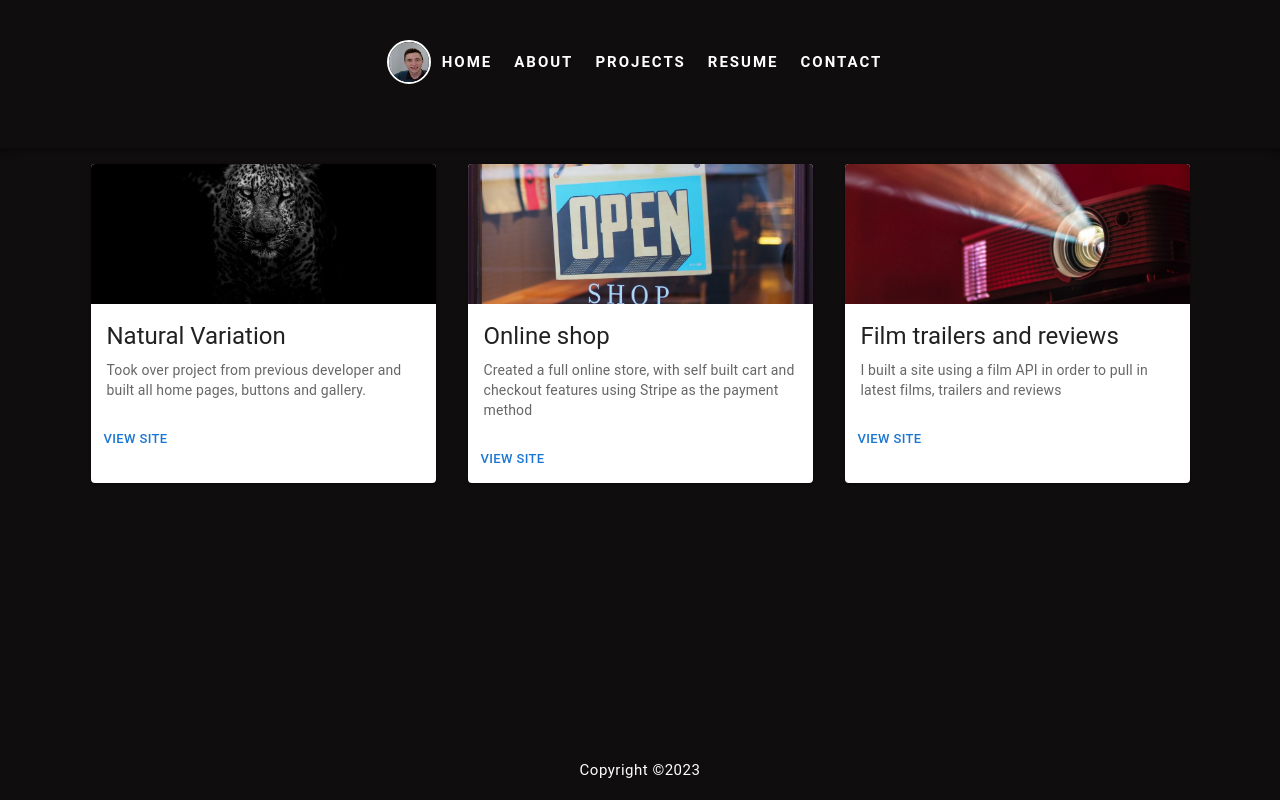
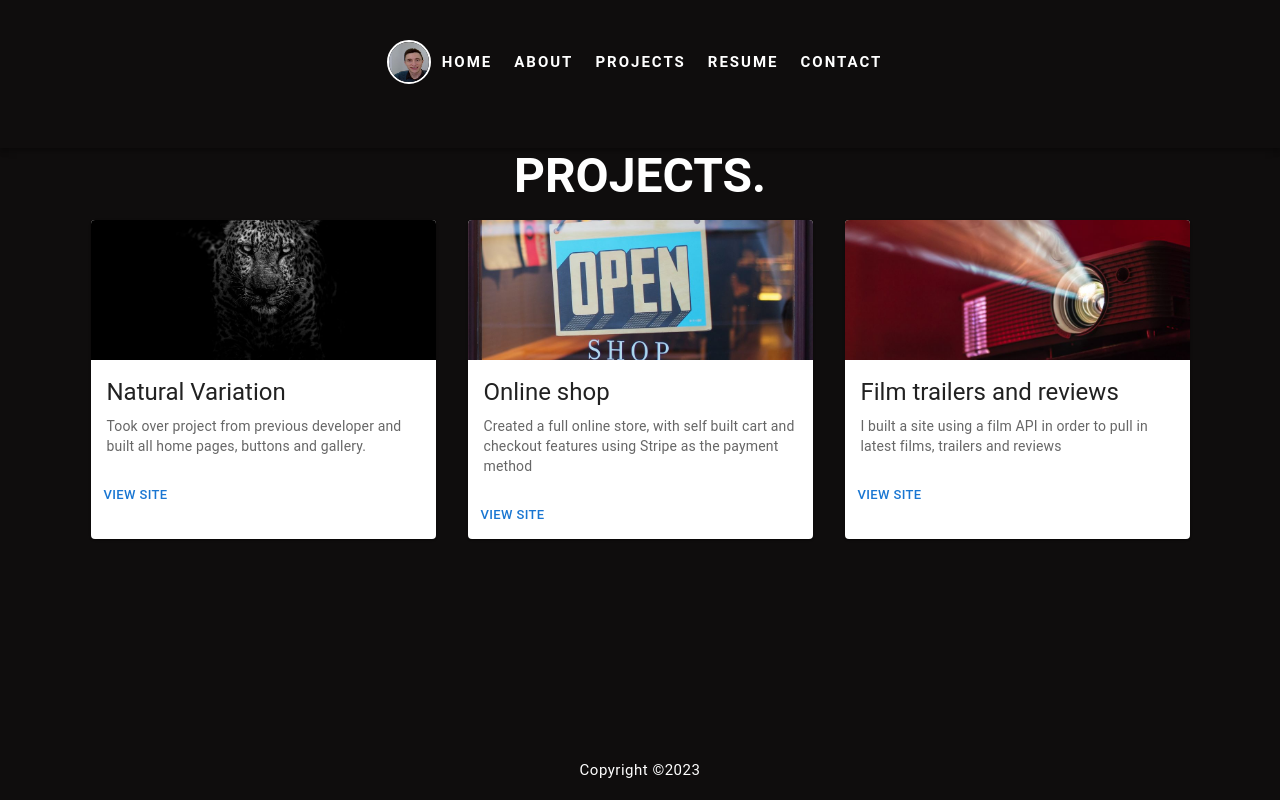
Before and after one commit to Russellgrd/portfolio_mui, a React (Create React App) app: page /projects in a window 1280 px wide. Built offline with nearby package versions, Linux system fonts and the light colour scheme.

Commit message:
added animation to home, about and projects page using Animista and keyframes

```diff
--- a/src/components/About.js
+++ b/src/components/About.js
@@ -1,10 +1,27 @@
 import { Box, Typography } from "@mui/material";
-import { Fade } from '@mui/material';
+import { Fade, keyframes } from '@mui/material';
 
 
 const About = () => {
 
     const shouldFade = true;
+
+    const slitInVertical = keyframes`
+        0% {
+            -webkit-transform: translateZ(-800px) rotateY(90deg);
+                    transform: translateZ(-800px) rotateY(90deg);
+            opacity: 0;
+        }
+        54% {
+            -webkit-transform: translateZ(-160px) rotateY(87deg);
+                    transform: translateZ(-160px) rotateY(87deg);
+            opacity: 1;
+        }
+        100% {
+            -webkit-transform: translateZ(0) rotateY(0);
+                    transform: translateZ(0) rotateY(0);
+        }
+    `
 
     const aboutPage = (<Box sx={{
         height:"60%",
@@ -13,7 +30,7 @@ const About = () => {
         flexDirection:'column',
         alignItems:'center'
         }} >
-        <Typography variant='h3' sx={{fontWeight:'bold', color:'common.white'}}>
+        <Typography variant='h3' sx={{fontWeight:'bold', color:'common.white',animation:`${slitInVertical} .5s ease`}}>
             ABOUT ME.
         </Typography>
         <Typography variant='body1' sx={{color:'common.white', mt:5, maxWidth:'70ch', lineHeight:2, textAlign:'center'}}>
--- a/src/components/Home.js
+++ b/src/components/Home.js
@@ -1,11 +1,30 @@
-import { Box, Typography, Button, IconButton } from '@mui/material';
+import { Box, Typography, Button, IconButton, keyframes } from '@mui/material';
 import { Fade } from '@mui/material';
 import GitHubIcon from '@mui/icons-material/GitHub';
 import { Link } from 'react-router-dom';
+import { useEffect } from 'react';
 
 const Home = () => {
 
     let shouldFade = true;
+
+    const slitInVertical = keyframes`
+        0% {
+            -webkit-transform: translateZ(-800px) rotateY(90deg);
+                    transform: translateZ(-800px) rotateY(90deg);
+            opacity: 0;
+        }
+        54% {
+            -webkit-transform: translateZ(-160px) rotateY(87deg);
+                    transform: translateZ(-160px) rotateY(87deg);
+            opacity: 1;
+        }
+        100% {
+            -webkit-transform: translateZ(0) rotateY(0);
+                    transform: translateZ(0) rotateY(0);
+        }
+    `
+
 
 
     const homePage = (<Box sx={{
@@ -13,9 +32,15 @@ const Home = () => {
             width:'80%',
             display:'flex',
             flexDirection:'column',
-            alignItems:'center'
+            alignItems:'center',
             }} >
-            <Typography variant='h3' sx={{fontWeight:'bold', color:'common.white', textAlign:'center'}}>
+            <Typography variant='h3' sx={
+                {fontWeight:'bold',
+                color:'common.white',
+                textAlign:'center',
+                animation:`${slitInVertical} .5s ease`
+                }}>
+
                 HELLO, I AM RUSSELL.
             </Typography>
             <Typography variant='body1' sx={{color:'common.white', mt:5, maxWidth:'70ch', lineHeight:2, textAlign:'center'}}>
--- a/src/components/Projects.js
+++ b/src/components/Projects.js
@@ -1,13 +1,50 @@
-import { Card, CardActions, CardContent, CardMedia, Button, Typography, Fade,Box } from '@mui/material';
+import { Card, CardActions, CardContent, CardMedia, Button, Typography, Fade,Box, keyframes } from '@mui/material';
 import leopard from '../assets/leopard.jpg';
 import shop from '../assets/shop.jpg';
 import filmProjector from '../assets/filmProjector.jpg';
     const Projects = () => {
 
         const shouldFade = true;
+
+        const fadeIn = keyframes`
+            0% {
+            opacity: 0;
+            }
+            100% {
+            opacity: 1;
+            }
+        }
+        `
+
+        const slitInVertical = keyframes`
+        0% {
+            -webkit-transform: translateZ(-800px) rotateY(90deg);
+                    transform: translateZ(-800px) rotateY(90deg);
+            opacity: 0;
+        }
+        54% {
+            -webkit-transform: translateZ(-160px) rotateY(87deg);
+                    transform: translateZ(-160px) rotateY(87deg);
+            opacity: 1;
+        }
+        100% {
+            -webkit-transform: translateZ(0) rotateY(0);
+                    transform: translateZ(0) rotateY(0);
+        }
+    `
+
         const projectsPage = (
-            <Box sx={{display:'flex', flexDirection:{xs:'column',md:'row'}}}>
-                <Card sx={{ maxWidth: 345, m:2 }}>
+            <Box sx={{display:'flex', flexDirection:'column'}}>
+            <Typography variant='h3' sx={
+                {fontWeight:'bold',
+                color:'common.white',
+                textAlign:'center',
+                animation:`${slitInVertical} .5s ease`
+                }}>
+                PROJECTS.
+            </Typography>
+                <Box sx={{display:'flex', flexDirection:{xs:'column',md:'row'}}}>
+                <Card sx={{ maxWidth: 345, m:2,animation:`${fadeIn} .5s ease`}}>
                 <CardMedia
                     sx={{ height: 140 }}
                     image={leopard}
@@ -25,7 +62,7 @@ import filmProjector from '../assets/filmProjector.jpg';
                     <Button href='https://natural-variation.com' target="_blank" size="small">view site</Button>
                 </CardActions>
                 </Card>
-                <Card sx={{ maxWidth: 345, m:2 }}>
+                <Card sx={{ maxWidth: 345, m:2,animation:`${fadeIn} .5s ease`  }}>
                 <CardMedia
                     sx={{ height: 140 }}
                     image={shop}
@@ -43,7 +80,7 @@ import filmProjector from '../assets/filmProjector.jpg';
                     <Button href='https://onlineshop.rdriver.net/' target="_blank" size="small">view site</Button>
                 </CardActions>
                 </Card>
-                <Card sx={{ maxWidth: 345, m:2 }}>
+                <Card sx={{ maxWidth: 345, m:2,animation:`${fadeIn} .5s ease`  }}>
                 <CardMedia
                     sx={{ height: 140 }}
                     image={filmProjector}
@@ -61,6 +98,7 @@ import filmProjector from '../assets/filmProjector.jpg';
                     <Button href='http://films.rdriver.net' target="_blank" size="small">view site</Button>
                 </CardActions>
                 </Card>
+                </Box>
             </Box>
         )
 
```
